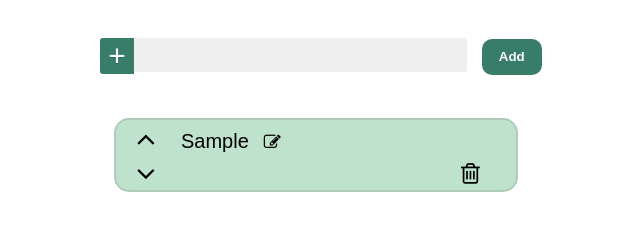
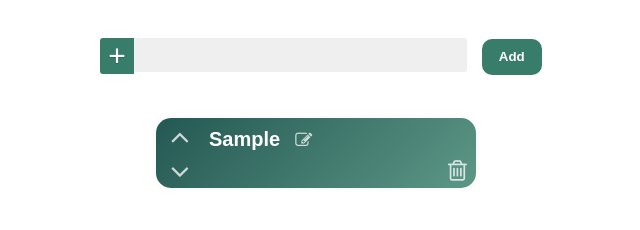
Before and after one commit to tamarshelly/application-taskHandler, a plain HTML site: page index.html in a window 1280 px wide. Both pictures are taken after typing "Sample" into the empty fields and a click on the button "Add". Shown: the whole page, without its empty margins (344-984 px from the left). Drawn offline with Linux system fonts and the light colour scheme.

Commit message:
redesign card view

```diff
--- a/css/index.css
+++ b/css/index.css
@@ -7,11 +7,14 @@ ul.taskList {
   list-style-type: none;
 }
 .cell {
-  width: 400px;
+  width: 320px;
   height: 70px;
   border-radius: 15px;
-  border: 2px solid #b0cbba;
-  background-color: #bee2cc; /*#c3c7e996;*/
+  /*border: 2px solid #b0cbba;
+   background-color: #bee2cc; #c3c7e996;*/
+  color: #efefef;
+  background: linear-gradient(135deg, rgb(36 88 83) 0%, rgb(92 151 134) 100%);
+  box-shadow: 0 0 5px rgba(75, 75, 75, 0.07);
   margin: 0 auto;
   margin-bottom: 25px;
 }
@@ -32,6 +35,7 @@ ul.taskList {
   padding-left: 0;
   text-align: left;
   margin: 0;
+  color: #ffffffc2;
 }
 .cell .content li {
   display: inline-block;
@@ -40,6 +44,8 @@ ul.taskList {
 .task-label {
   display: table;
   font-size: 20px;
+  font-weight: bold;
+  color: white;
 }
 /*~~~~~~ cell Task Side Scroll section ~~~~~~*/
 .cell .side-scroll {
@@ -48,6 +54,7 @@ ul.taskList {
   padding-right: 5px;
   display: inline-block;
   height: inherit;
+  color: #ffffffc2;
 }
 
 .cell .side-scroll ul.arrow {
@@ -69,7 +76,9 @@ ul.taskList {
 .cell .features {
   width: auto;
   display: inline-block;
-  padding-bottom: 5px;
+  padding-bottom: 6px;
+  color: #ffffffc2;
+  padding-left: 15px;
 }
 
 /*~~~~~~~~~~~~~~~~~~~~~~~Input css~~~~~~~~~~~~~~~~~~~~~~~~~~~~~~~~~~*/
```
